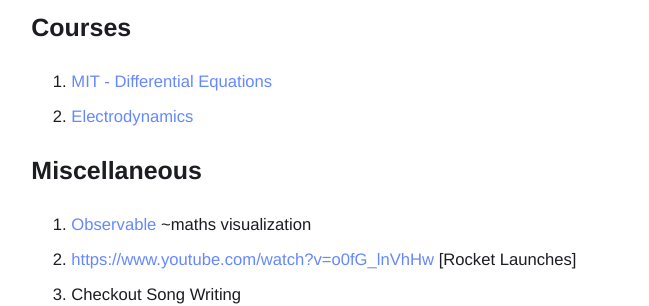
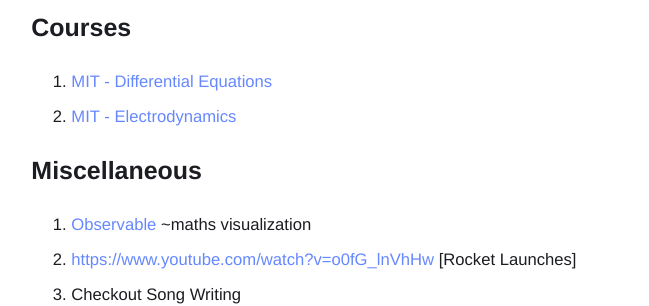
Before and after one commit to rish-singhal/blogs, a Jekyll site: the page built from resources.md, in a window 1280 px wide and 900 px high. Shown: the part 240-546 px from the top of the window, without its empty margins (272-921 px from the left). Built offline with Jekyll 4.4.1, drawn with Linux system fonts in a browser that asks for light colours.

Commit message:
updated link name

```diff
--- a/resources.md
+++ b/resources.md
@@ -8,7 +8,7 @@
 ## Courses
 
 1. [MIT - Differential Equations](https://ocw.mit.edu/courses/mathematics/18-03sc-differential-equations-fall-2011/index.htm)
-2. [Electrodynamics](https://ocw.mit.edu/courses/physics/8-07-electromagnetism-ii-fall-2012/syllabus/)
+2. [MIT - Electrodynamics](https://ocw.mit.edu/courses/physics/8-07-electromagnetism-ii-fall-2012/syllabus/)
 
 
 ## Miscellaneous
```
